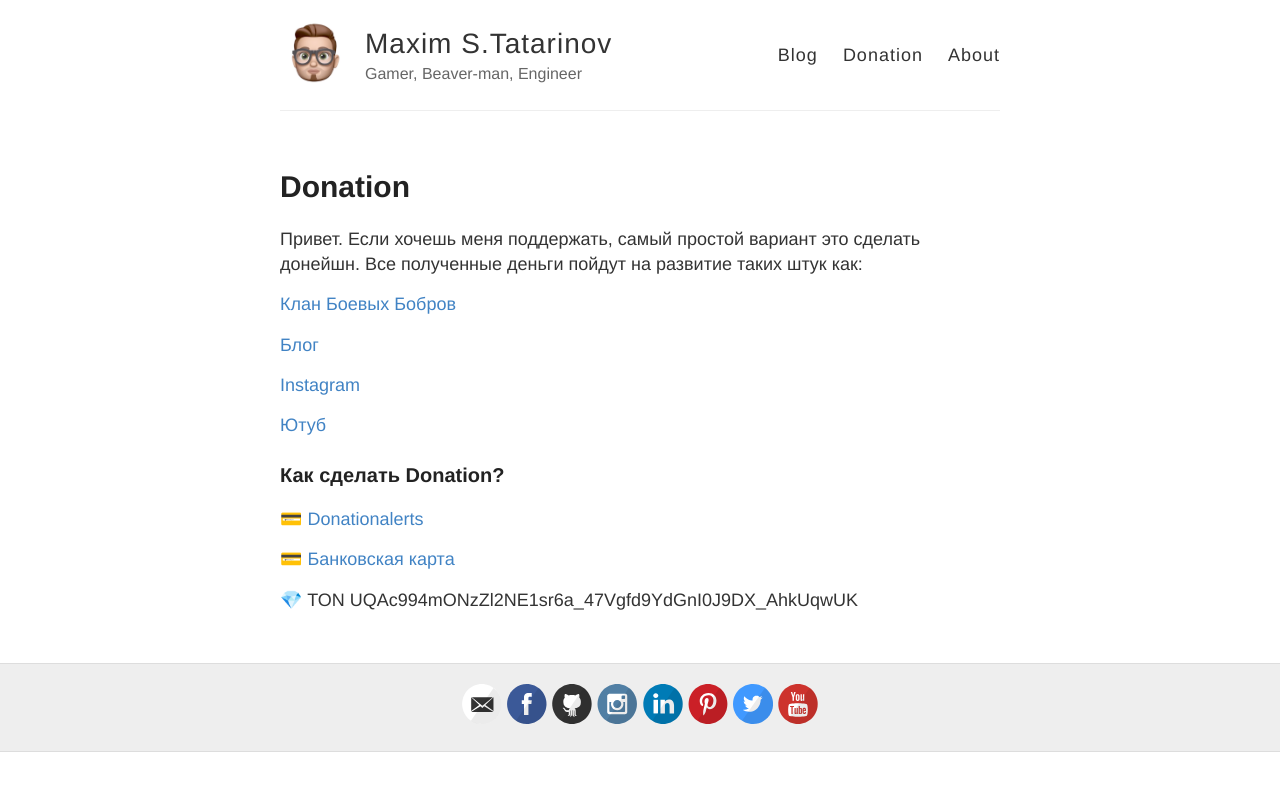
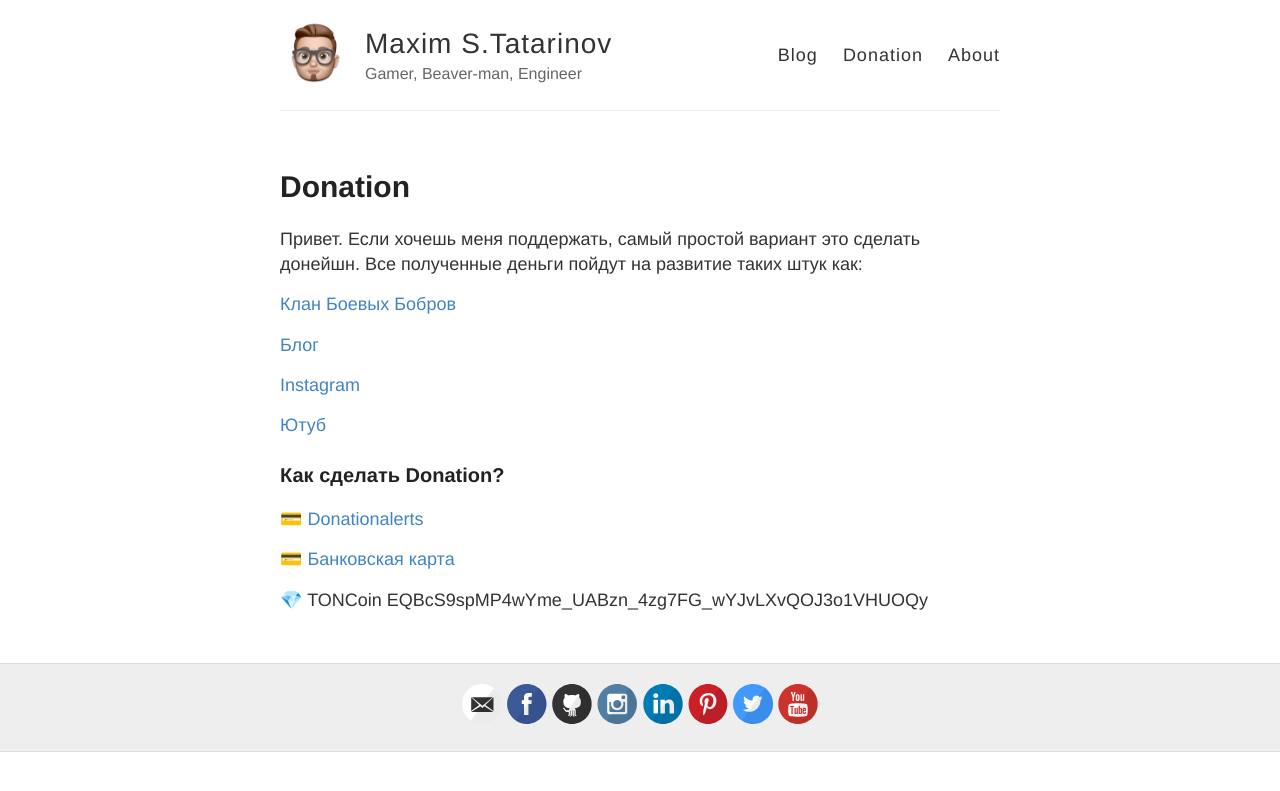
Before and after one commit to tatarinovms/tatarinovms.github.io, a Jekyll site: the page built from donate.md, in a window 1280 px wide. Shown: the top 791 px of the page. Built offline with Jekyll 4.4.1, drawn with Linux system fonts in a browser that asks for light colours.

Commit message:
TONCoinwallet

```diff
--- a/donate.md
+++ b/donate.md
@@ -20,4 +20,4 @@ permalink: /donation/
 
 💳 [Банковская карта](https://www.tinkoff.ru/rm/tatarinov.maksim1/7PGUE43434/)
 
-💎 TON UQAc994mONzZl2NE1sr6a_47Vgfd9YdGnI0J9DX_AhkUqwUK
+💎 TONCoin EQBcS9spMP4wYme_UABzn_4zg7FG_wYJvLXvQOJ3o1VHUOQy
```
